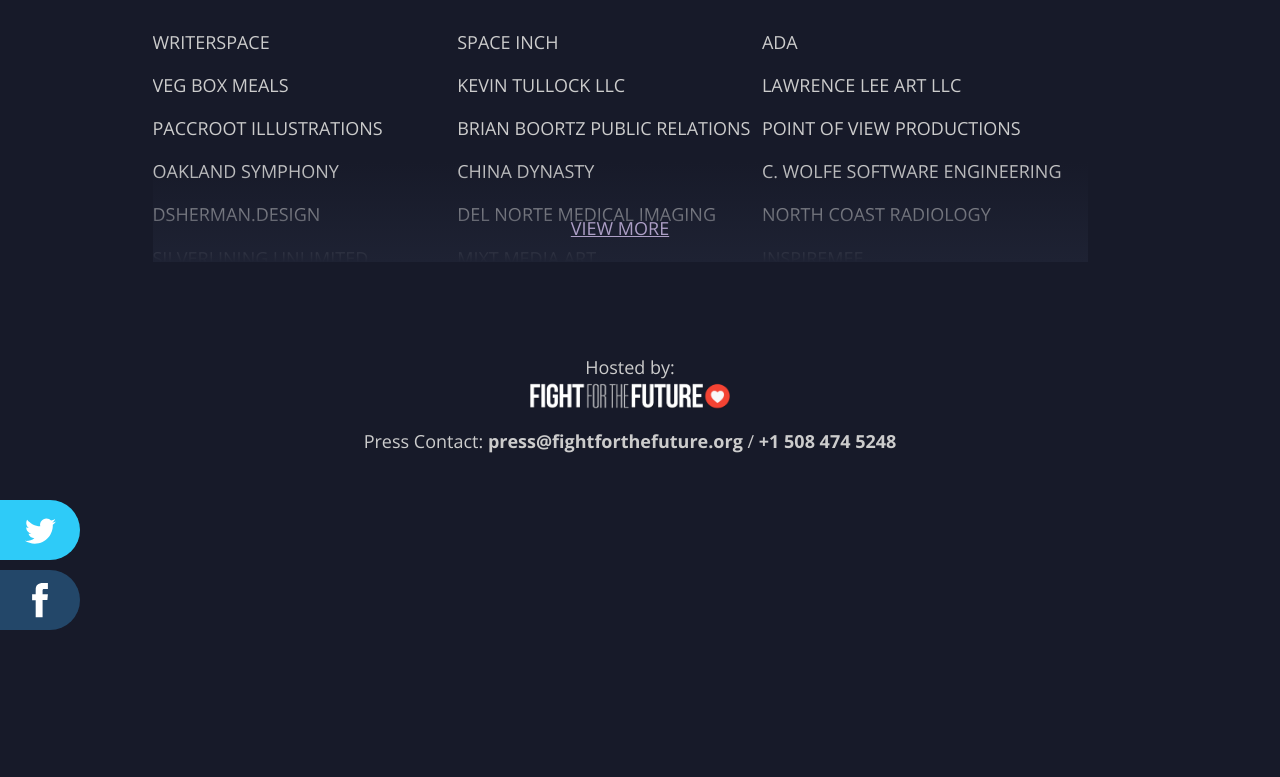
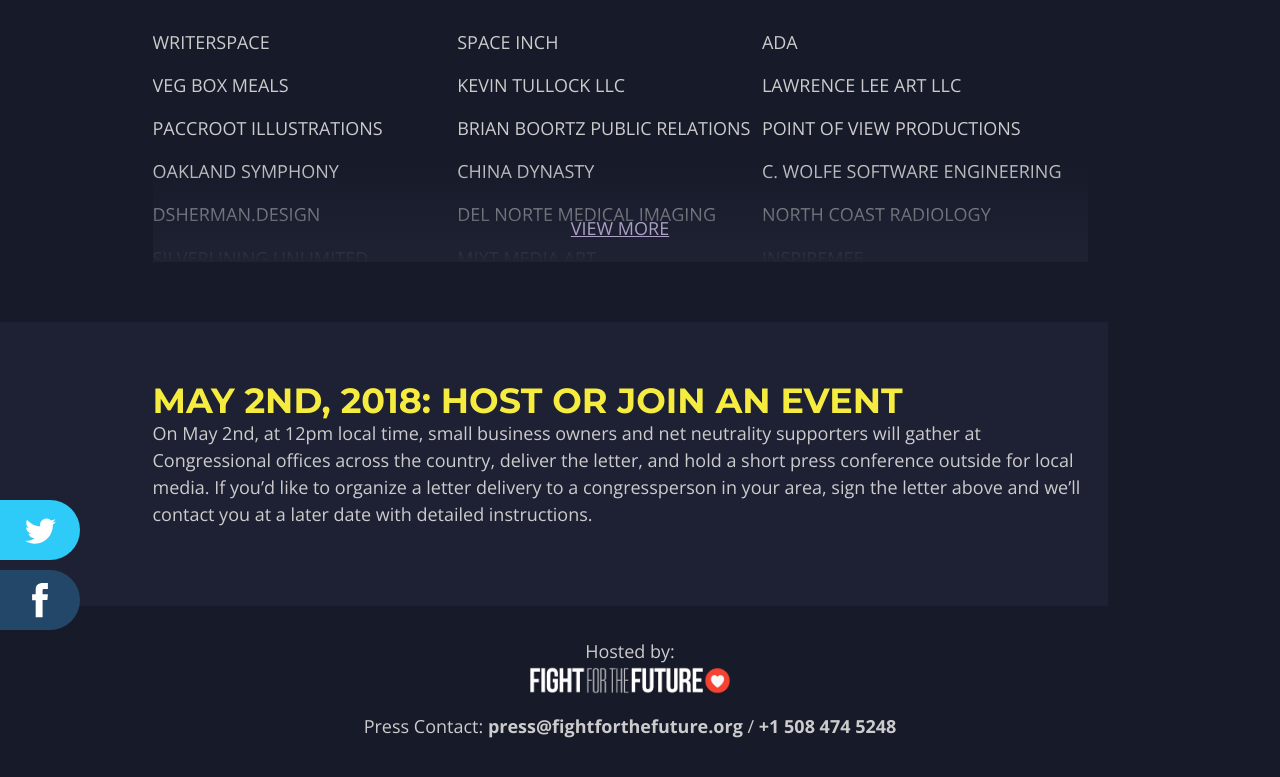
Before and after one commit to fightforthefuture/vetsforthe.net, a Jekyll site: the page built from index.md, in a window 1280 px wide and 900 px high, scrolled down 1886 px. Shown: the top 777 px of the window. Built offline with Jekyll 4.4.1, drawn with Linux system fonts in a browser that asks for light colours.

Commit message:
Edited page divisions to show Events section

```diff
--- a/index.md
+++ b/index.md
@@ -365,8 +365,10 @@
 View more
 
 </div>
+</div>
+</div>
 
-<div class="section hl-bg" >
+<div class="section hl-bg">
 
 ## May 2nd, 2018: Host or Join an Event
 {: #events }
@@ -379,9 +381,6 @@
 
 </div>
 
-</div>
-</div>
-
 <div class="section footer">
 
 Hosted by:
```
